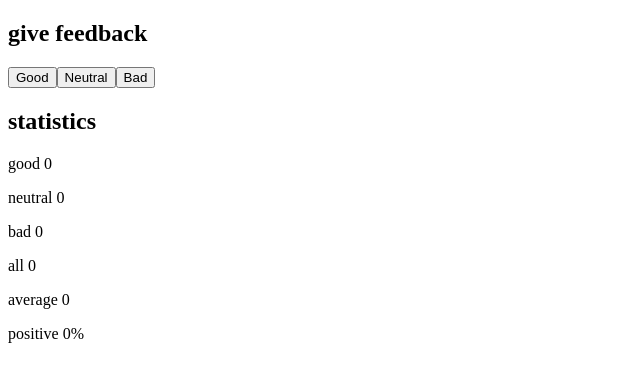
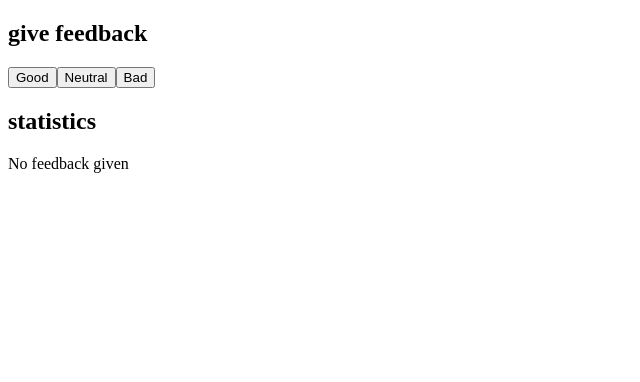
Before and after one commit to Shifardd/my-FSO-solution, a React (Vite) app in the folder part1/unicafe/: page / in a window 1280 px wide. Shown: the top 382 px of the page, without its empty margins (0-640 px from the left). Built offline with nearby package versions, Linux system fonts and the light colour scheme.

Commit message:
fix: add conditional rendering in the Statistic component to show statistics only once feedback has been gathered

```diff
--- a/part1/unicafe/src/App.jsx
+++ b/part1/unicafe/src/App.jsx
@@ -42,14 +42,22 @@ const App = () => {
       <Button onClick={handleGood} text="Good" />
       <Button onClick={handleNeutral} text="Neutral" />
       <Button onClick={handleBad} text="Bad" />
-      <Statistics name= "statistics" good={good} neutral={neutral} bad={bad} all={all} average={average} positive={positive} />
+      <Statistics name="statistics" good={good} neutral={neutral} bad={bad} all={all} average={average} positive={positive} />
     </div>
   )
 }
 
 const Statistics = (props) => {
+  if (props.all === 0) {
+    return (
+      <div>
+        <h2>{props.name}</h2>
+        <p>No feedback given</p>
+      </div>
+    )
+  }
   return (
-    <>
+    <div>
       <h2>{props.name}</h2>
       <p>good {props.good}</p>
       <p>neutral {props.neutral}</p>
@@ -57,7 +65,7 @@ const Statistics = (props) => {
       <p>all {props.all}</p>
       <p>average {props.average}</p>
       <p>positive {props.positive}%</p>
-    </>
+    </div>
   )
 }
 
```
